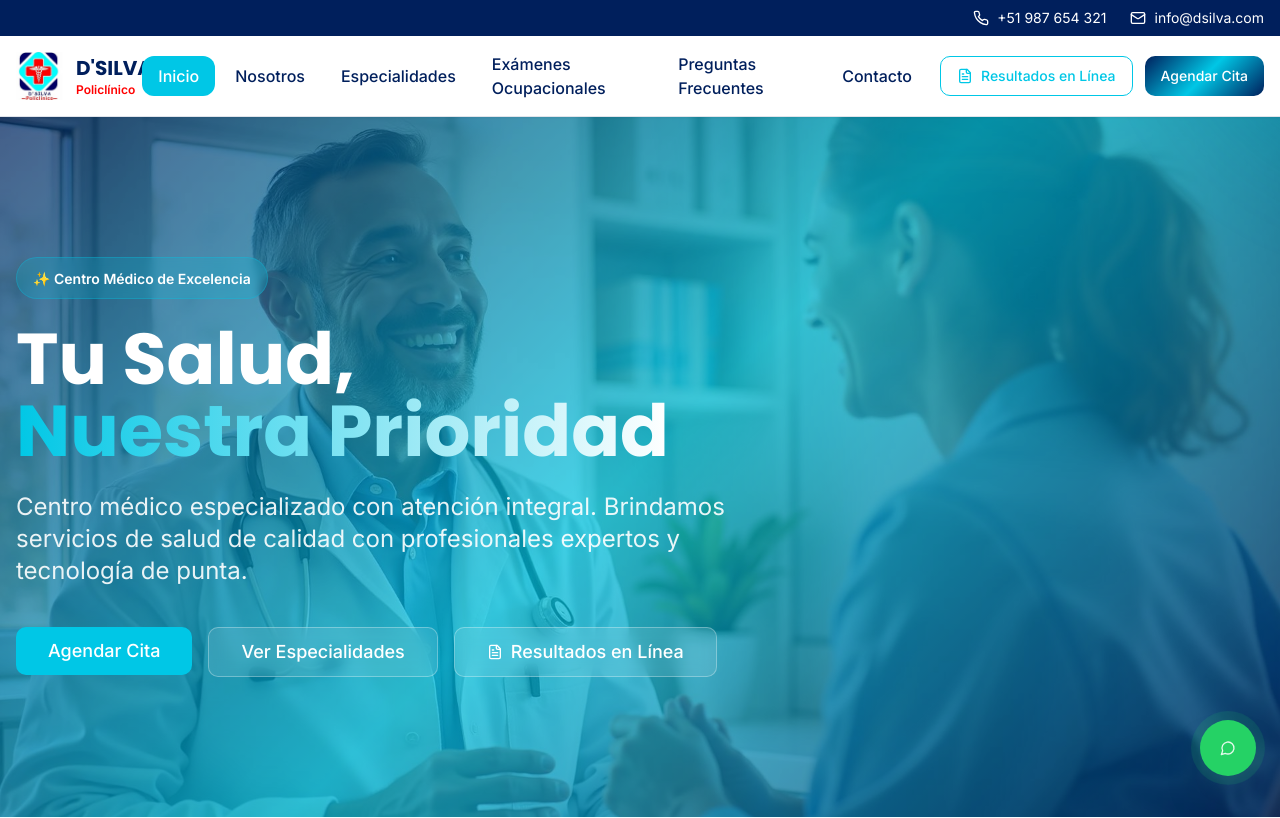
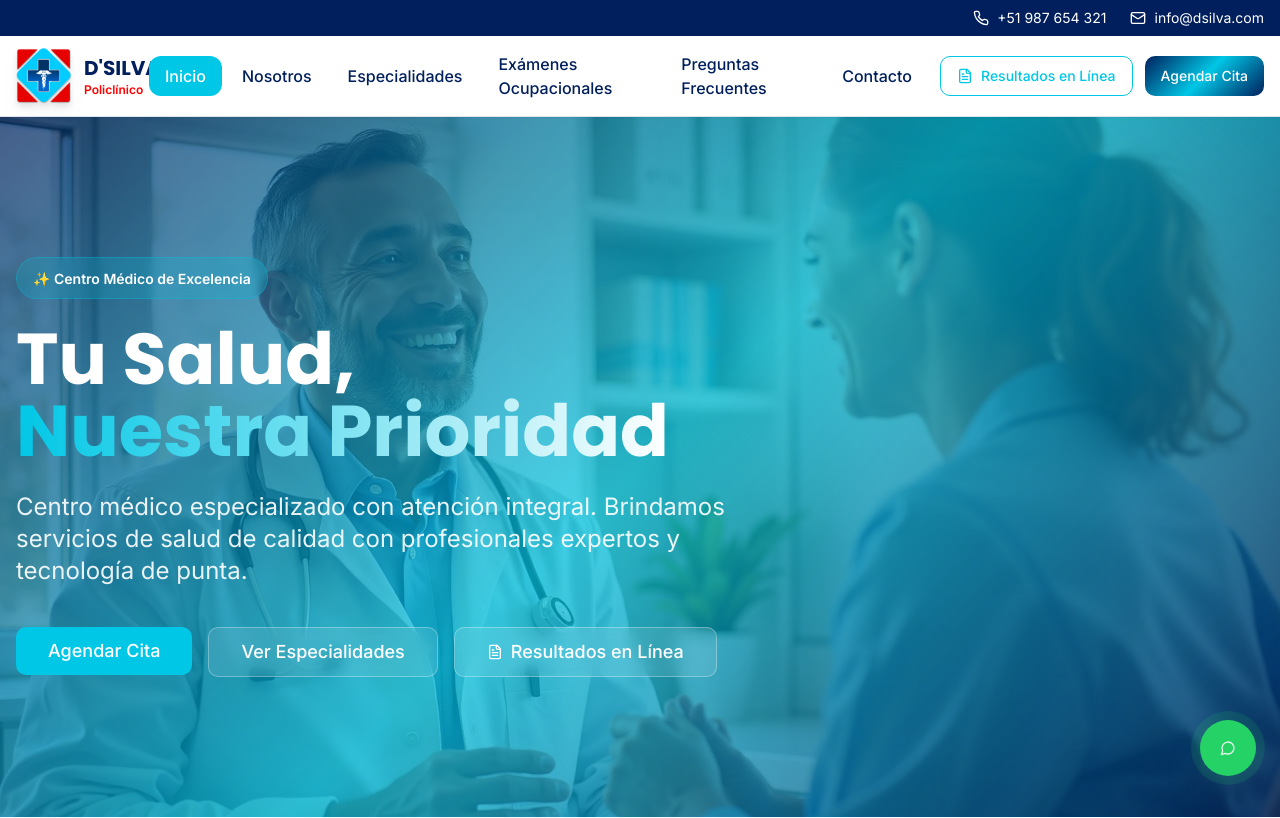
Before and after one commit to olanaso/dsilva-clinico, a React (Vite) app: page / in a window 1280 px wide. Shown: the top 818 px of the page. Built offline with nearby package versions, Linux system fonts and the light colour scheme; the HTML template or start-up script is replaced by a standard one.

Commit message:
Update logo in header and footer
Replace the existing logo in the header and footer with the new provided logo. Adjust image sizes for better visual integration.

```diff
--- a/src/components/Footer.tsx
+++ b/src/components/Footer.tsx
@@ -31,7 +31,7 @@ const Footer = () => {
           {/* Logo and description */}
           <div className="space-y-4">
             <div className="flex items-center gap-3">
-              <img src={logo} alt="Policlínico Ocupacional Challhuahuacho" className="h-12 w-12" />
+              <img src={logo} alt="Policlínico Ocupacional Challhuahuacho" className="h-14 w-14 drop-shadow-lg" />
               <div>
                 <h3 className="font-display font-bold text-lg">D'SILVA</h3>
                 <p className="text-xs text-secondary">Policlínico Ocupacional</p>
--- a/src/components/Navigation.tsx
+++ b/src/components/Navigation.tsx
@@ -39,7 +39,7 @@ const Navigation = () => {
       <div className="container mx-auto px-4">
         <div className="flex items-center justify-between h-20">
           <Link to="/" className="flex items-center gap-3 group">
-            <img src={logo} alt="D'Silva Policlínico" className="h-12 w-12 transition-transform group-hover:scale-105" />
+            <img src={logo} alt="D'Silva Policlínico" className="h-14 w-14 transition-transform group-hover:scale-105 drop-shadow-lg" />
             <div>
               <h1 className="font-display font-bold text-xl text-foreground">D'SILVA</h1>
               <p className="text-xs text-accent font-semibold">Policlínico</p>
```
Also changed, not shown: src/assets/logo.png.
